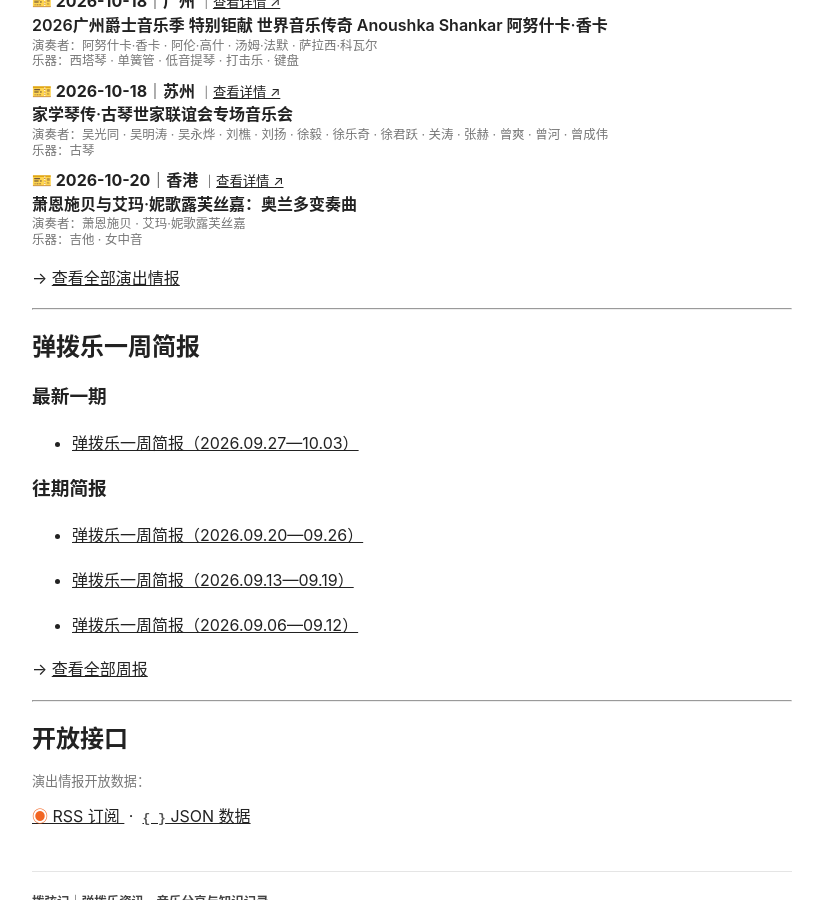
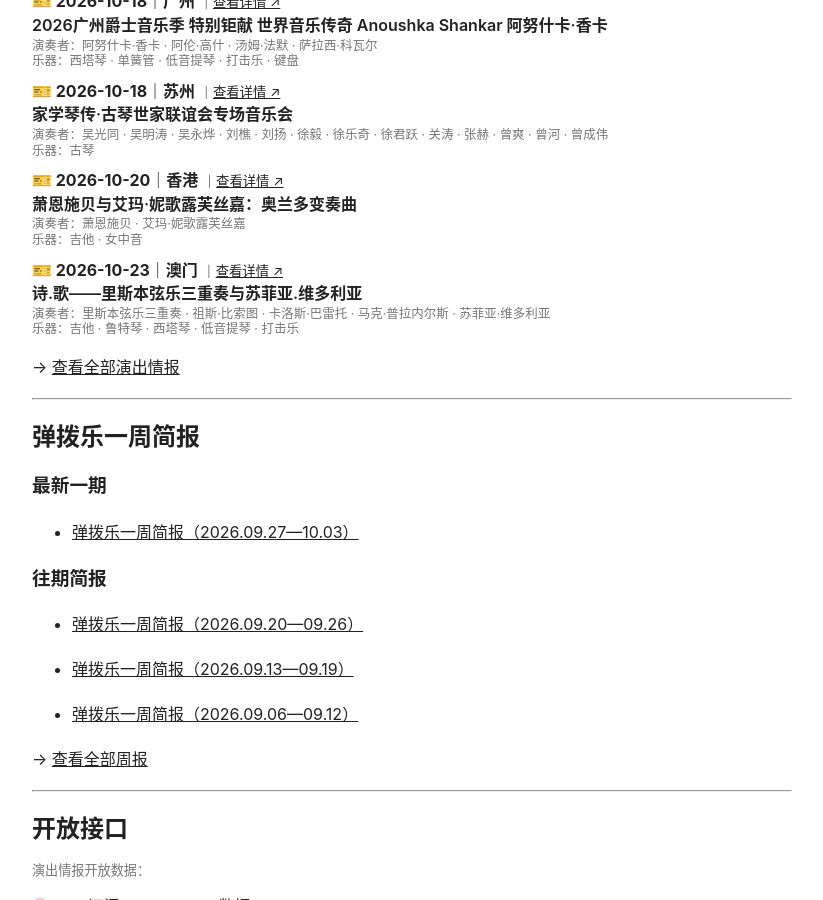
Before and after one commit to KeenKwok/boxianji, a Jekyll site: the page built from index.md, in a window 1280 px wide and 900 px high, scrolled down 1828 px. Shown: the whole window, without its empty margins (228-1051 px from the left). Built offline with Jekyll 4.4.1, drawn with Linux system fonts in a browser that asks for light colours.

Commit message:
更新 attention.yml

```diff
--- a/_data/attention.yml
+++ b/_data/attention.yml
@@ -1,3 +1,21 @@
+- id: "20261023-macau-shi-ge-lisboa-string-trio-sofia-vitoria"
+  date: "2026-10-23"
+  city: "澳门"
+  title: "诗.歌——里斯本弦乐三重奏与苏菲亚.维多利亚"
+  performers:
+    - "里斯本弦乐三重奏"
+    - "祖斯·比索图"
+    - "卡洛斯·巴雷托"
+    - "马克·普拉内尔斯"
+    - "苏菲亚·维多利亚"
+  instruments:
+    - "吉他"
+    - "鲁特琴"
+    - "西塔琴"
+    - "低音提琴"
+    - "打击乐"
+  link: "https://mp.weixin.qq.com/s/8GSrRyq2NoCMDPvKKgiY5g"
+
 - id: "20261016-hongkong-alvaro-pierri-classical-guitar"
   date: "2026-10-16"
   city: "香港"
```
